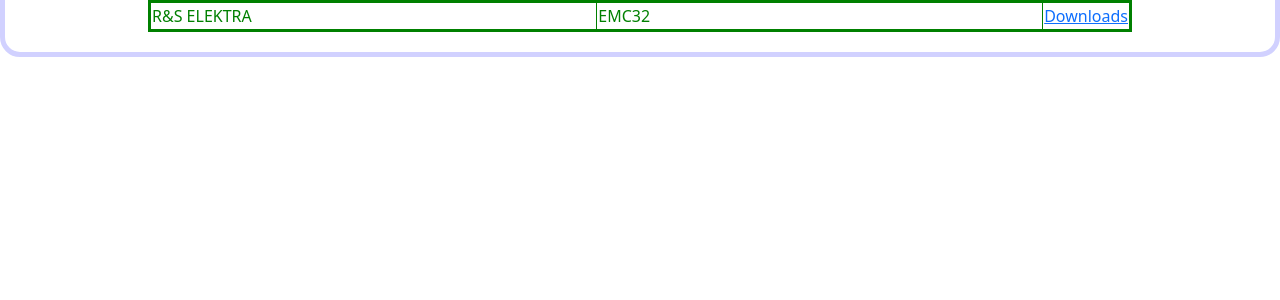
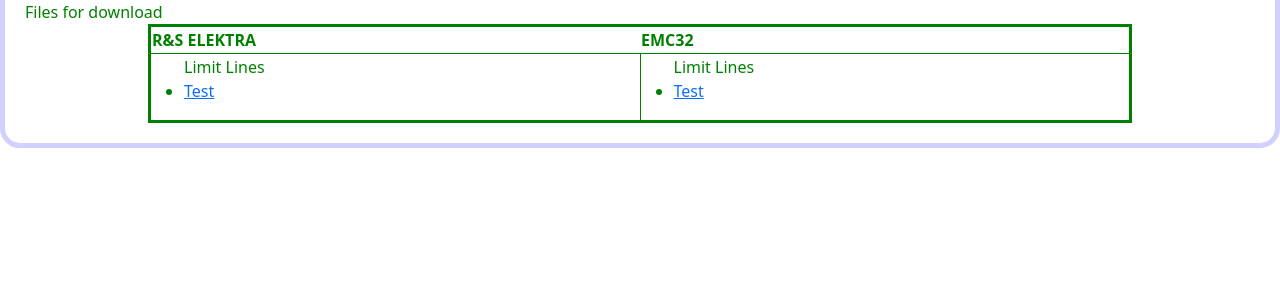
Before and after one commit to bullmoon/hl, a Flask app: template app/software/templates/software.html in a window 1280 px wide. Shown: the part 84-384 px from the top of the page. Run offline with Flask 3, Linux system fonts and the light colour scheme; the template is opened without the code that fills it, so the values that code supplies are empty.

Commit message:
files for download are added

```diff
--- a/app/__init__.py
+++ b/app/__init__.py
@@ -19,6 +19,6 @@
     app.register_blueprint(equipment_blueprint, url_prefix='/equipment')
 
     from .software import software as software_blueprint
-    app.register_blueprint(software_blueprint)
+    app.register_blueprint(software_blueprint, url_prefix='/software')
 
     return app
--- a/app/automotive/templates/iso_11452-9.html
+++ b/app/automotive/templates/iso_11452-9.html
@@ -35,7 +35,9 @@
                 <img src="/automotive/static/images/11452-9/photo_antenna_positions.png"></td>
         </tr>
         <tr>
-            <td><img src="/automotive/static/images/11452-9/setup.png"></td>
+            <td><img src="/automotive/static/images/11452-9/setup.png">
+                <p></p><p>Set "Boonton 4220A" units of measurement to dB, not in W. Generator and Power Meter should use the same units of measurement.</p>
+            </td>
             <td><img src="/automotive/static/images/11452-9/eut_positions.png"></td>
         </tr>
         <tr>
--- a/app/software/templates/software.html
+++ b/app/software/templates/software.html
@@ -2,12 +2,21 @@
 
 {% block content %}
 
-<table class="atmtv">
+<div class="atmtv">
+<table>
+    <thead>Files for download</thead>
     <tr>
-        <td>R&S ELEKTRA</td>
-        <td>EMC32</td>
-        <td><a href="/software/elektra_tables.html">Downloads</a></td>
+        <th>R&S ELEKTRA</th>
+        <th>EMC32</th>
+    </tr>
+    <tr>
+        <td><ul>Limit Lines
+            <li><a href="/software/static/files/test.csv">Test</a></li>
+        </ul></td>
+        <td><ul>Limit Lines
+            <li><a href="/software/static/files/test.csv">Test</a></li>
+        </ul></td>
     </tr>
  </table>
-
+</div>
 {% endblock %}
```
Also changed, not shown: app/automotive/templates/cispr25-63.html (+4 -5 lines), app/automotive/templates/tl_81000-525.html (+8 -6 lines), app/automotive/static/images/cispr25-65/option_att.png (added), 2 other files.
